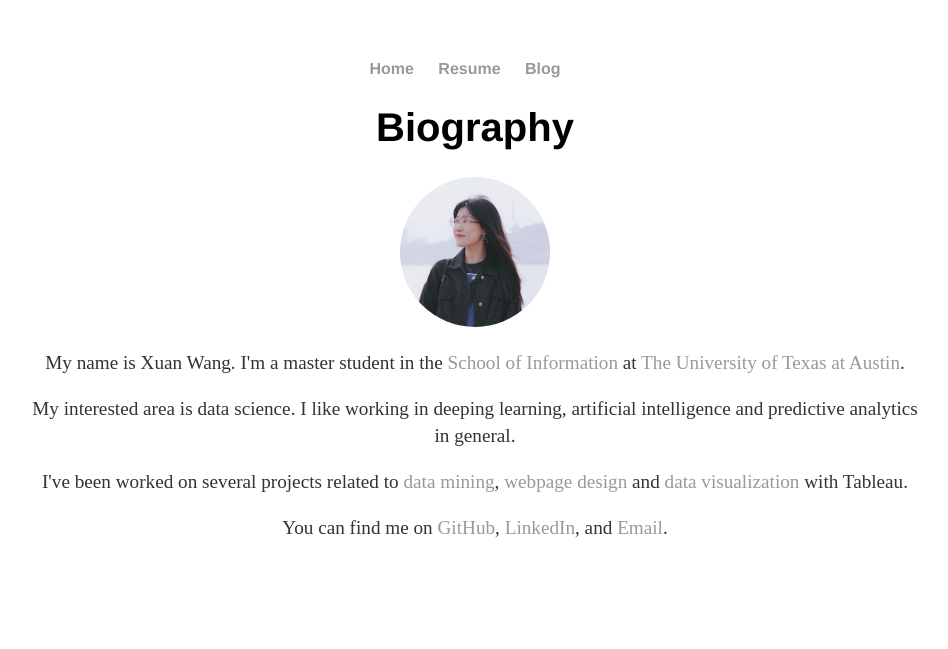
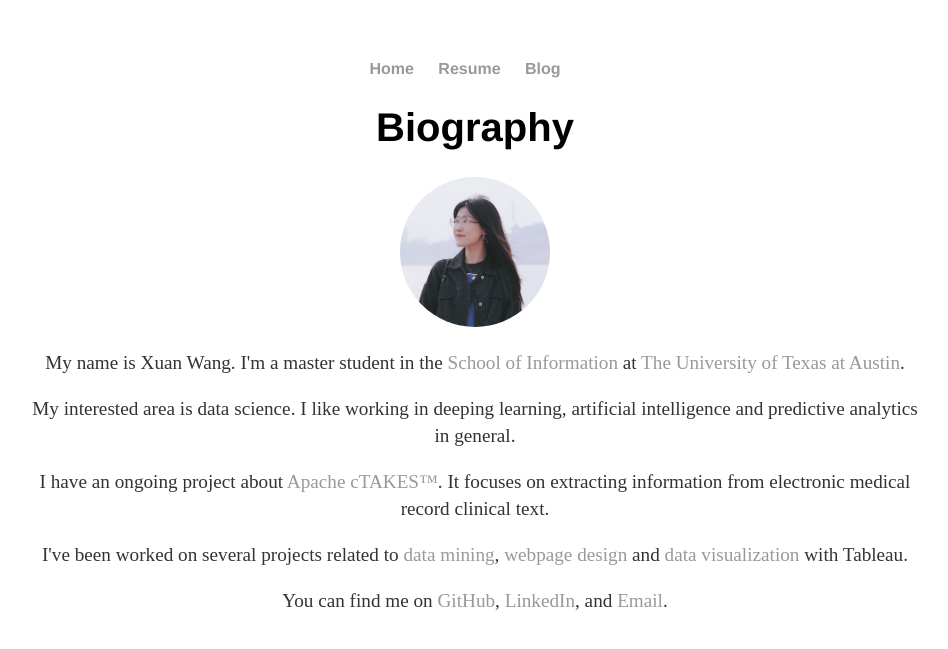
Before and after one commit to xxuanwang-zz/Portfolio, a Jekyll site: the page built from index.html, in a window 1280 px wide. Shown: the top 649 px of the page, without its empty margins (165-1113 px from the left). Built offline with Jekyll 4.4.1, drawn with Linux system fonts in a browser that asks for light colours.

Commit message:
Update info

```diff
--- a/index.html
+++ b/index.html
@@ -16,6 +16,9 @@ title: Xuan Wang
       My interested area is data science. I like working in deeping learning, artificial intelligence and predictive analytics in general.
     </p>
     <p>
+      I have an ongoing project about <a href="http://ctakes.apache.org/">Apache cTAKES™</a>. It focuses on extracting information from electronic medical record clinical text.
+    </p>
+    <p>
       I've been worked on several projects related to <a href="https://github.com/xxuanwang/ExtraSensory">data mining</a>,
       <a href="https://github.com/xxuanwang/WebsiteDesign">webpage design</a>
       and <a href="https://github.com/xxuanwang/DataVisualization">data visualization</a> with Tableau.
```
